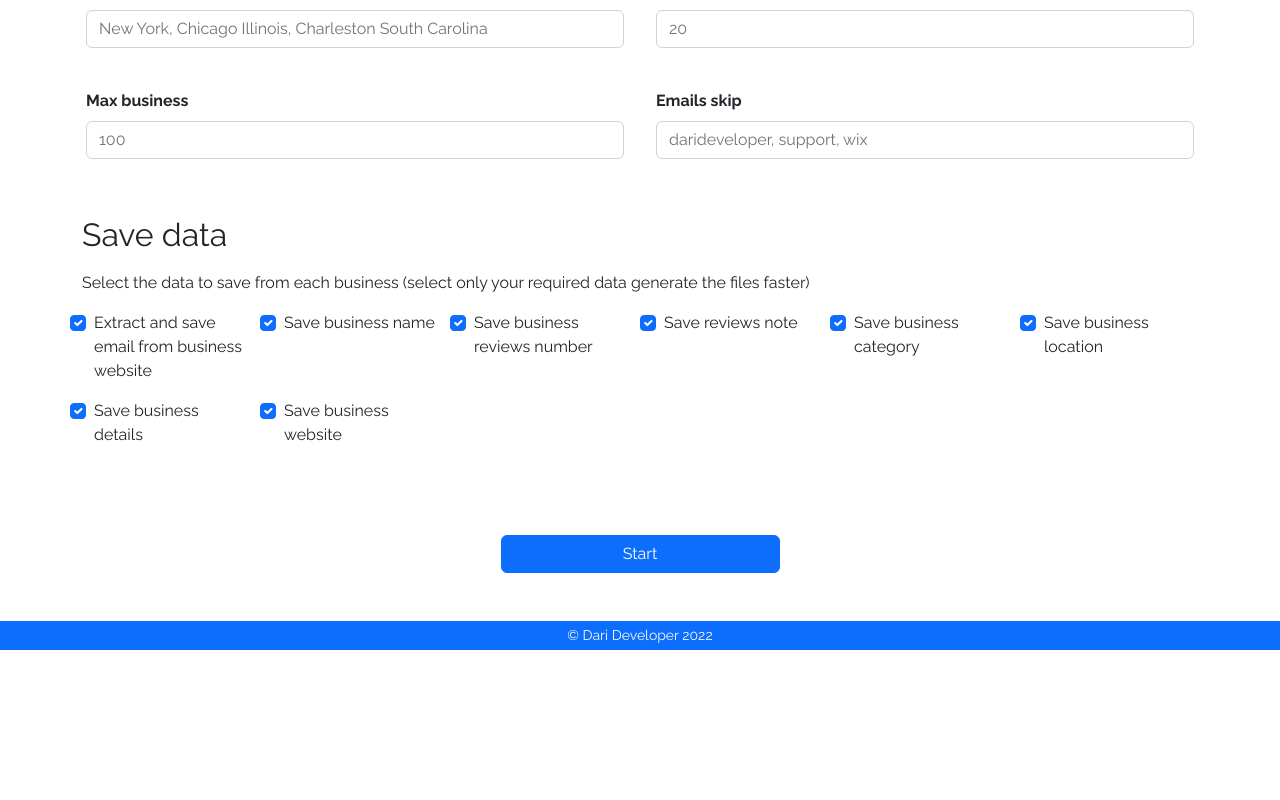
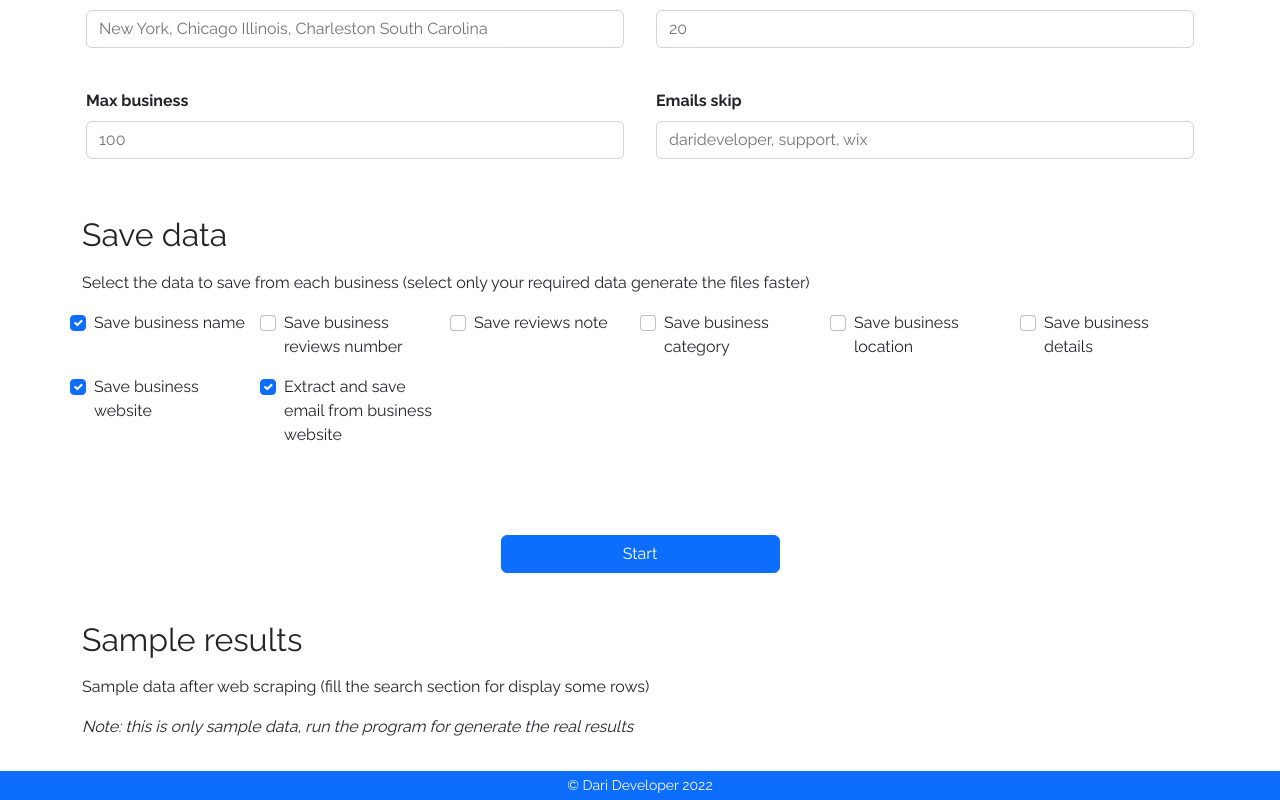
Before and after one commit to darideveloper/leads-generator-google-maps, a React (Vite) app in the folder frontend/: page / in a window 1280 px wide. Shown: the part 591-1391 px from the top of the page. Before the commit the page ends 1241 px from the top, so only its background shows below. Built offline with nearby package versions, Linux system fonts and the light colour scheme.

Commit message:
sample table components

```diff
--- a/frontend/src/App.jsx
+++ b/frontend/src/App.jsx
@@ -2,6 +2,7 @@ import { useState } from 'react'
 import Header from './components/header'
 import Footer from './components/footer'
 import Search from './components/search'
+import SampleTable from './components/sample_table'
 import { SearchContextProvider } from './context/search'
 
 function App() {
@@ -10,6 +11,7 @@ function App() {
             <Header />
             <div className='container'>
                 <Search />
+                <SampleTable />
             </div>
             <Footer />
         </SearchContextProvider>
--- a/frontend/src/components/Search.jsx
+++ b/frontend/src/components/Search.jsx
@@ -1,6 +1,6 @@
 import Input from "./input"
 import Checkbox from "./checkbox"
-import { useState, useContext } from "react"
+import { useContext } from "react"
 import { SearchContext } from "../context/search"
 
 export default function Search () {
@@ -137,14 +137,6 @@ export default function Search () {
             <div className="row px-3 px-sm-0">
 
                 <Checkbox
-                    name="save-emails"
-                    label="Extract and save email from business website"
-                    value={save_emails}
-                    onChange={(e) => {setSaveEmails(e.target.checked)}}
-                    >
-                </Checkbox>
-
-                <Checkbox
                     name="save-name"
                     label="Save business name"
                     value={save_name}
@@ -200,6 +192,14 @@ export default function Search () {
                     >
                 </Checkbox>
 
+                <Checkbox
+                    name="save-emails"
+                    label="Extract and save email from business website"
+                    value={save_emails}
+                    onChange={(e) => {setSaveEmails(e.target.checked)}}
+                    >
+                </Checkbox>
+
             </div>
         </div>
 
--- /dev/null
+++ b/frontend/src/components/sample_table.jsx
@@ -0,0 +1,129 @@
+import { useContext, useEffect, useState } from "react"
+import { SearchContext } from "../context/search"
+
+function get_random (min, max) {
+    // Ggenerate random values and save in specific column of the table
+    return Math.floor(Math.random() * (max+1 - min)) + min
+}
+
+function save_cell_header (header, row, header_item, row_item, conditional, index) {
+    // Validate condition for save cell value and header for table
+    if (conditional) {
+        row.push (row_item)
+        if (index==1) {
+            header.push(header_item)
+        }
+    }
+}
+
+export default function SampleTable({}) {
+
+    const [rows, SetRows] = useState([])
+    const [headers, SetHeaders] = useState([])
+
+    // Form variabvles and setters
+    const {
+        keywords,
+        cities,
+        max,
+        reviews_note,
+        reviews_number,
+        emails,
+        save_emails,
+        save_name,
+        save_reviews,
+        save_note,
+        save_category,
+        save_location,
+        save_details,
+        save_website,
+    } = useContext(SearchContext)
+
+    useEffect (()=> {
+
+        // Default values for inputs
+        let current_reviews_note = reviews_note || 0
+        let current_reviews_number = reviews_number || 0
+
+        // Validate required values
+        if (keywords === "" || cities === "" || max === "") {
+            return
+        }
+
+        // Generate sample data for rows
+        let new_rows = []
+        let new_headers = []
+        for (let i = 0; i < 10; i++) {
+            let row = []
+
+            // Save main data and headers
+            save_cell_header (new_headers, row, "Maps Link", "www.google.com...", true, i)
+            save_cell_header (new_headers, row, "Keywords", keywords, true, i)
+            save_cell_header (new_headers, row, "Cities", cities, true, i)
+
+
+            // Save secondary data and headers
+            save_cell_header (new_headers, row, "Name", "Sample bussiness name", save_name, i)
+            save_cell_header (new_headers, row, "Reviews", get_random(0, 100), save_reviews, i)
+            save_cell_header (new_headers, row, "Note", get_random(0, 5), save_note, i)
+            save_cell_header (new_headers, row, "Category", "Software Development", save_category, i)
+            save_cell_header (new_headers, row, "Location", `${cities} city`, save_location, i)
+            save_cell_header (new_headers, row, "Details", "Open from 8:00 am to...", save_details, i)
+            save_cell_header (new_headers, row, "Website", "www.google.com", save_website, i)
+            save_cell_header (new_headers, row, "Emails", "contact@gmail.com, sales@gmail.com", save_emails, i)
+
+            // Save current row
+            new_rows.push(row)
+        }
+
+        // Update states
+        SetRows (new_rows)
+        SetHeaders (new_headers)
+
+    }, [keywords, cities, max, reviews_note, reviews_number, emails, save_emails, save_name, save_reviews, save_note, save_category, save_location, save_details, save_website])
+
+
+    useEffect (() => {}, [rows])
+
+
+    return (
+
+        <div>
+            <h2 className='mb-3'>Sample results</h2>
+            <p>
+                Sample data after web scraping (fill the search section for
+                display some rows)
+            </p>
+            <p className="fs-6 fst-italic">
+                Note: this is only sample data, run the program for generate the real results
+            </p>
+            <div className='wrapper-table overflow-scroll'>
+                <table className='table w-100 table-hover table-responsive-sm'>
+
+                    {/* Render headers */}
+                    <thead>
+                        <tr>
+                            {headers.map((header, index) => {
+                                return (<th scope='col' key={index}>
+                                        <span className='m-1'>{header}</span>
+                                    </th>)
+                            })}
+                        </tr>
+                    </thead>
+
+                    {/* render rows */}
+                    <tbody>
+                        {/* Render table content */}
+                        {rows.map ((row, index_row) => {
+                            return (<tr key={index_row}>
+                                {row.map ((cell, index_cell) => {
+                                    return <td key={`${index_row}-${index_cell}`}>{cell}</td>
+                                })}
+                            </tr>)
+                        })}
+                    </tbody>
+                </table>
+            </div>
+        </div>
+    )
+}
--- a/frontend/src/context/search.jsx
+++ b/frontend/src/context/search.jsx
@@ -11,11 +11,11 @@ export function SearchContextProvider({ children }) {
     const [emails, setEmails] = useState("");
     const [save_emails, setSaveEmails] = useState(true);
     const [save_name, setSaveName] = useState(true);
-    const [save_reviews, setSaveReviews] = useState(true);
-    const [save_note, setSaveNotes] = useState(true);
-    const [save_category, setSaveCategory] = useState(true);
-    const [save_location, setSaveLocation] = useState(true);
-    const [save_details, setSaveDetails] = useState(true);
+    const [save_reviews, setSaveReviews] = useState(false);
+    const [save_note, setSaveNotes] = useState(false);
+    const [save_category, setSaveCategory] = useState(false);
+    const [save_location, setSaveLocation] = useState(false);
+    const [save_details, setSaveDetails] = useState(false);
     const [save_website, setSaveWebsite] = useState(true);
 
     return (
```
